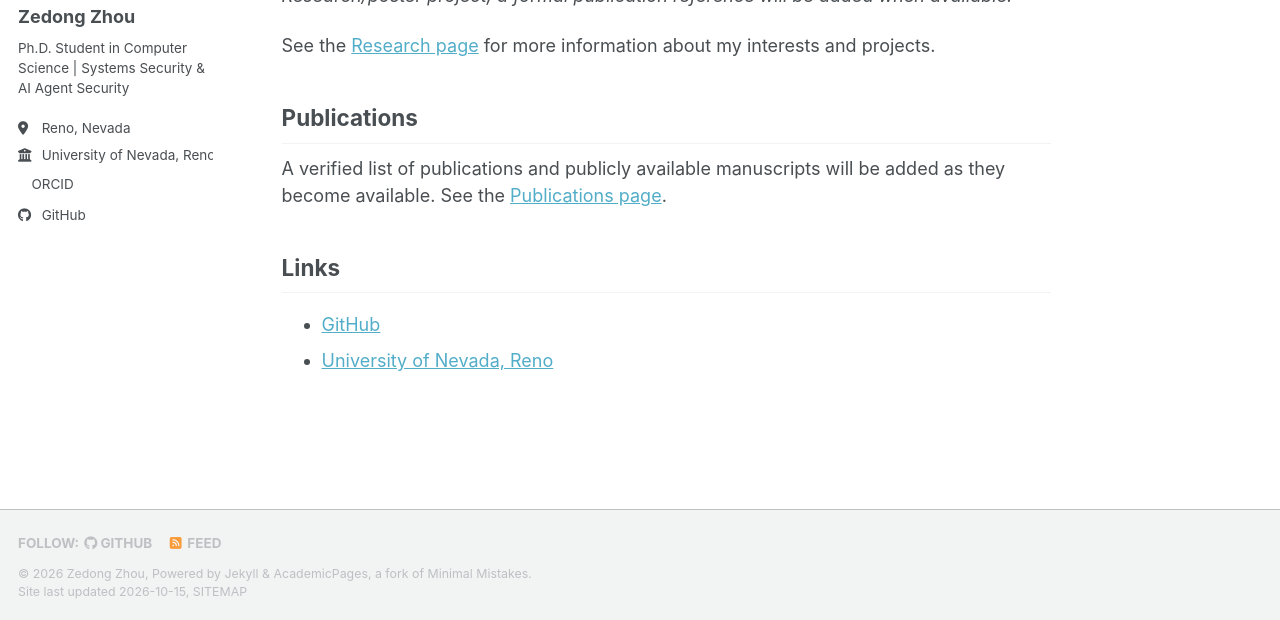
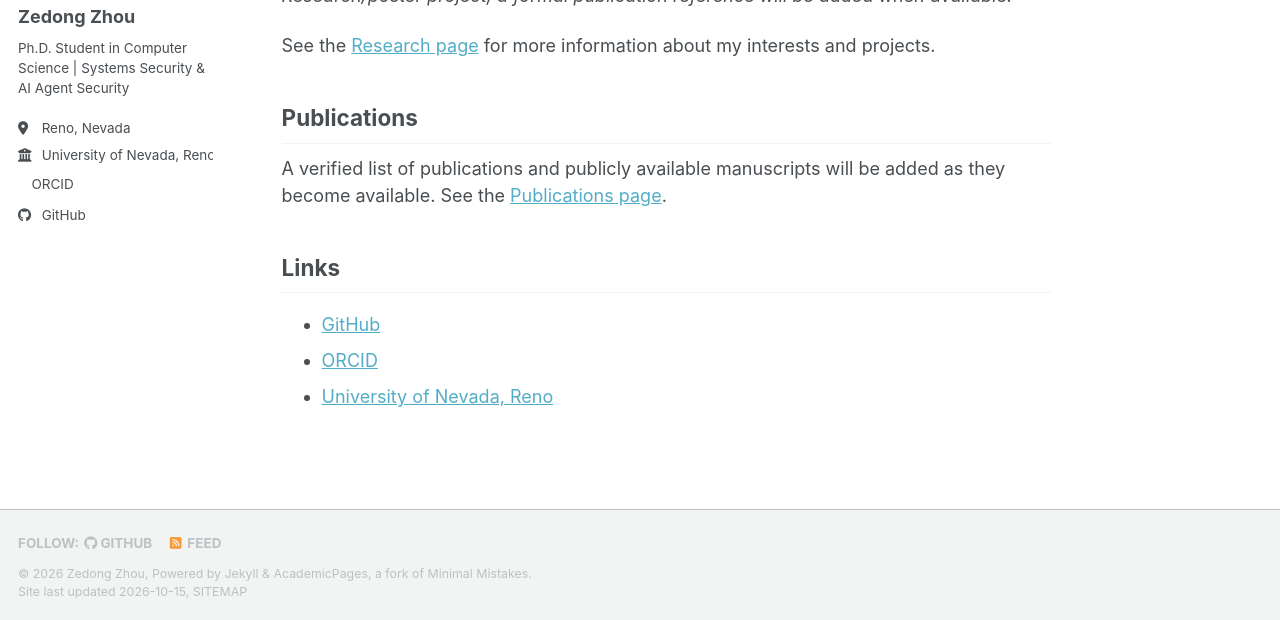
Before and after one commit to 2350082187zhou-ux/2350082187zhou-ux.github.io, a Jekyll site: the page built from _pages/about.md, in a window 1280 px wide and 900 px high, scrolled down 748 px, cut to the strip 280-900 px from the top of the window. Built offline with Jekyll 4.4.1, drawn with Linux system fonts in a browser that asks for light colours; a style sheet for code colours, icons or effects is not loaded.

Commit message:
Add ORCID profile link to academic homepage

```diff
--- a/_pages/about.md
+++ b/_pages/about.md
@@ -35,4 +35,5 @@ A verified list of publications and publicly available manuscripts will be added
 ## Links
 
 - [GitHub](https://github.com/2350082187zhou-ux)
+- [ORCID](https://orcid.org/0009-0009-2268-059X)
 - [University of Nevada, Reno](https://www.unr.edu/)
```
